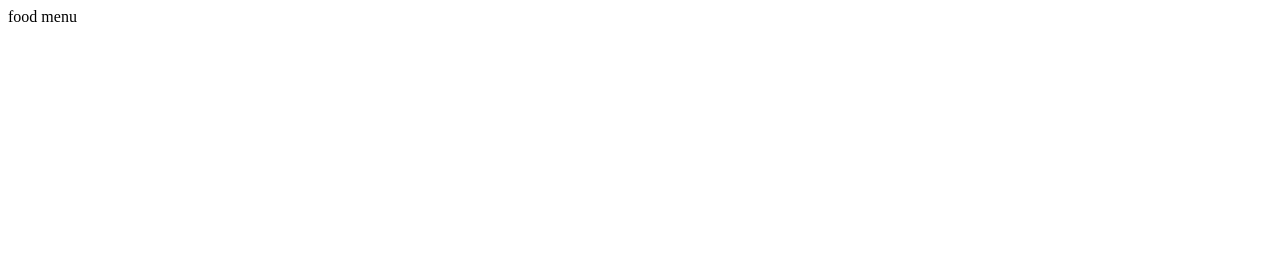
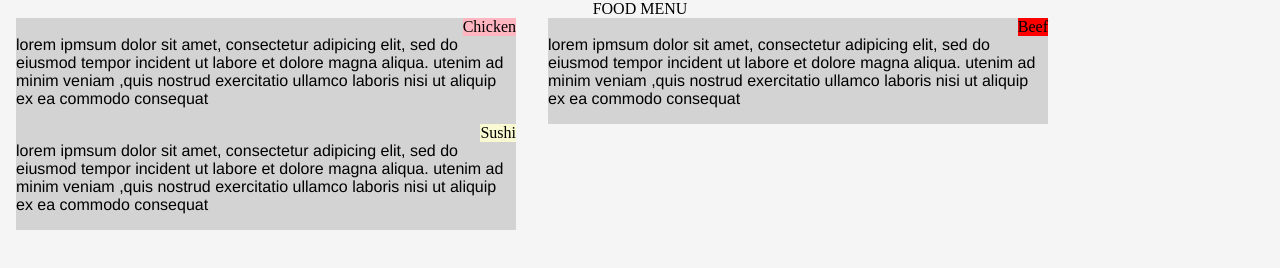
Before and after one commit to Origboge/cousera-test, a plain HTML site: page modu2/index.html in a window 1280 px wide. Drawn offline with Linux system fonts and the light colour scheme.

Commit message:
first page

```diff
--- a/modu2/index.html
+++ b/modu2/index.html
@@ -4,8 +4,30 @@
 	<meta charset="utf-8">
 	<meta name="viewport" content="width=device-width, initial-scale=1">
 	<title>Assignment solution mod2 </title>
+	<link rel="stylesheet" href="modu2.css">
+
+
 </head>
 <body>
-food menu
+<header> FOOD MENU </header>
+
+
+<div class="row">
+
+<section  id ="s1" class ="col-lg-1 col-md-1 col-sm-1">
+	<h id="h1"> Chicken </h>
+ <p > lorem ipmsum dolor sit amet, consectetur adipicing elit, sed do eiusmod tempor incident ut labore et dolore magna aliqua. utenim ad minim veniam ,quis nostrud exercitatio ullamco laboris nisi ut aliquip ex ea commodo consequat</p> </section>
+
+<section class ="col-lg-1 col-md-1 col-sm-1" id="s2">
+	<h id="h2"> Beef</h>
+<p> lorem ipmsum dolor sit amet, consectetur adipicing elit, sed do eiusmod tempor incident ut labore et dolore magna aliqua. utenim ad minim veniam ,quis nostrud exercitatio ullamco laboris nisi ut aliquip ex ea commodo consequat </p>
+</section>
+
+<section class ="col-lg-1 col-md-1 col-sm-1" id="s3">
+	<h id="h3"> Sushi </h>
+ <p> lorem ipmsum dolor sit amet, consectetur adipicing elit, sed do eiusmod tempor incident ut labore et dolore magna aliqua. utenim ad minim veniam ,quis nostrud exercitatio ullamco laboris nisi ut aliquip ex ea commodo consequat</p>
+</section>
+ </div>
+
 </body>
 </html>
--- a/modu2/modu2.css
+++ b/modu2/modu2.css
@@ -0,0 +1,91 @@
+
+
+
+body{
+	margin: 0;
+	padding: 0;
+	background-color: whitesmoke;
+
+}
+header{
+	text-align: center;
+}
+p{
+	border: 5px black;
+	margin-right: auto;
+	margin-left: auto;
+font-family: helvetica;
+clear: both;
+}
+
+
+		#h1{
+			background-color: lightpink;
+			float: right;
+
+		}
+		#h2{background-color: red;
+			float: right;
+		}
+		#h3{background-color: lightgoldenrodyellow;
+			float: right;
+
+		}
+
+
+		#s1{
+			background-color: lightgray;
+			width: 500px;
+			margin-left: 16px;
+			margin-right: 16px;
+		}
+		#s2{
+			background-color:lightgray;
+			width:500px;
+			margin-left: 16px;
+			margin-right: 16px;
+
+			}
+		#s3{
+			background-color:lightgray;
+			width:500px;
+			margin-right: 16px;
+			margin-left: 16px;
+			}
+
+
+.row{
+
+	width: 100%
+}
+
+@media ( min-width: 992px) {
+.col-lg-1 {
+	float: left;
+	border: 1px;
+}
+.col-lg-1{
+	width: 33%;
+}
+
+
+
+@media ( min-width: 768px) and( max-width: 991px){
+.col-md-1 {
+	float: left;
+	border: 1px;
+}
+.col-md-1{
+	width: 33%;
+}
+
+
+
+
+@media (max-width:767px ){
+	.col-sm-1{
+		float: left;
+		border: 1px;
+}
+.col-sm-1{
+	width: 33%;
```
